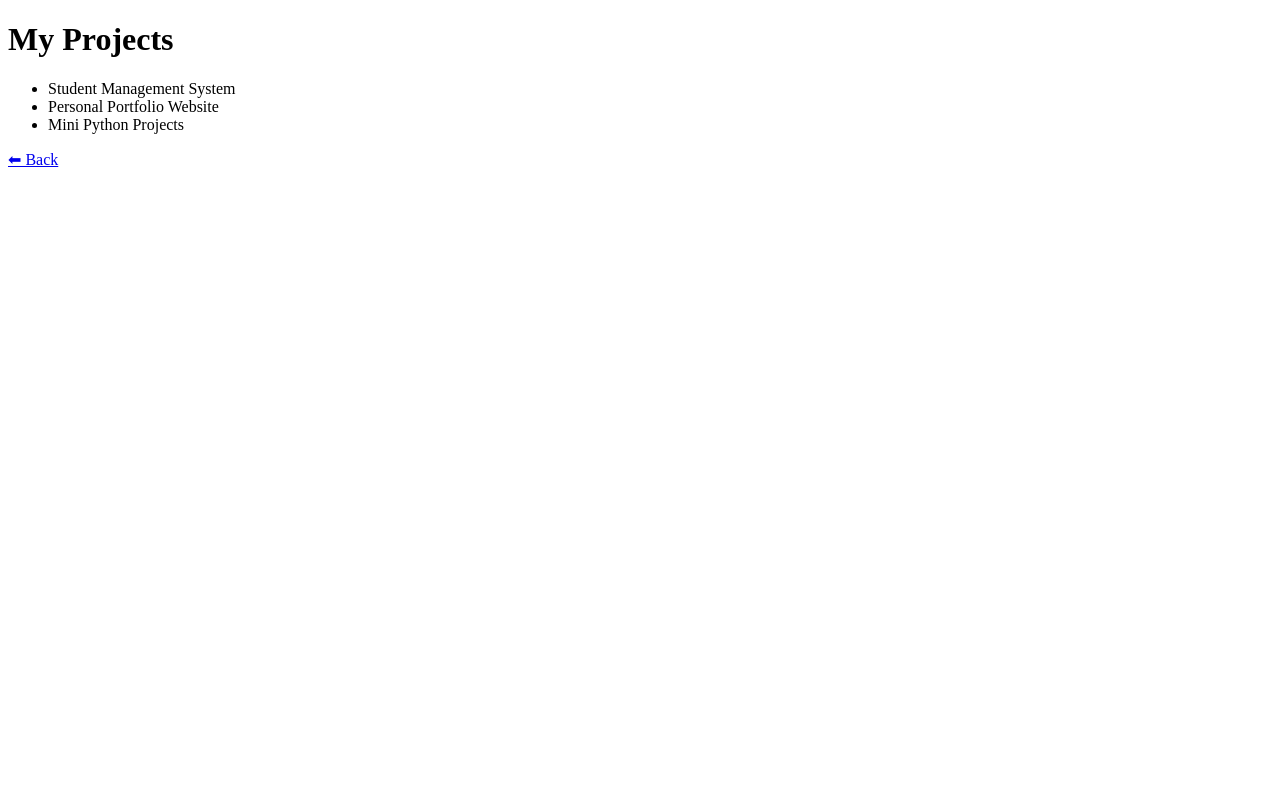
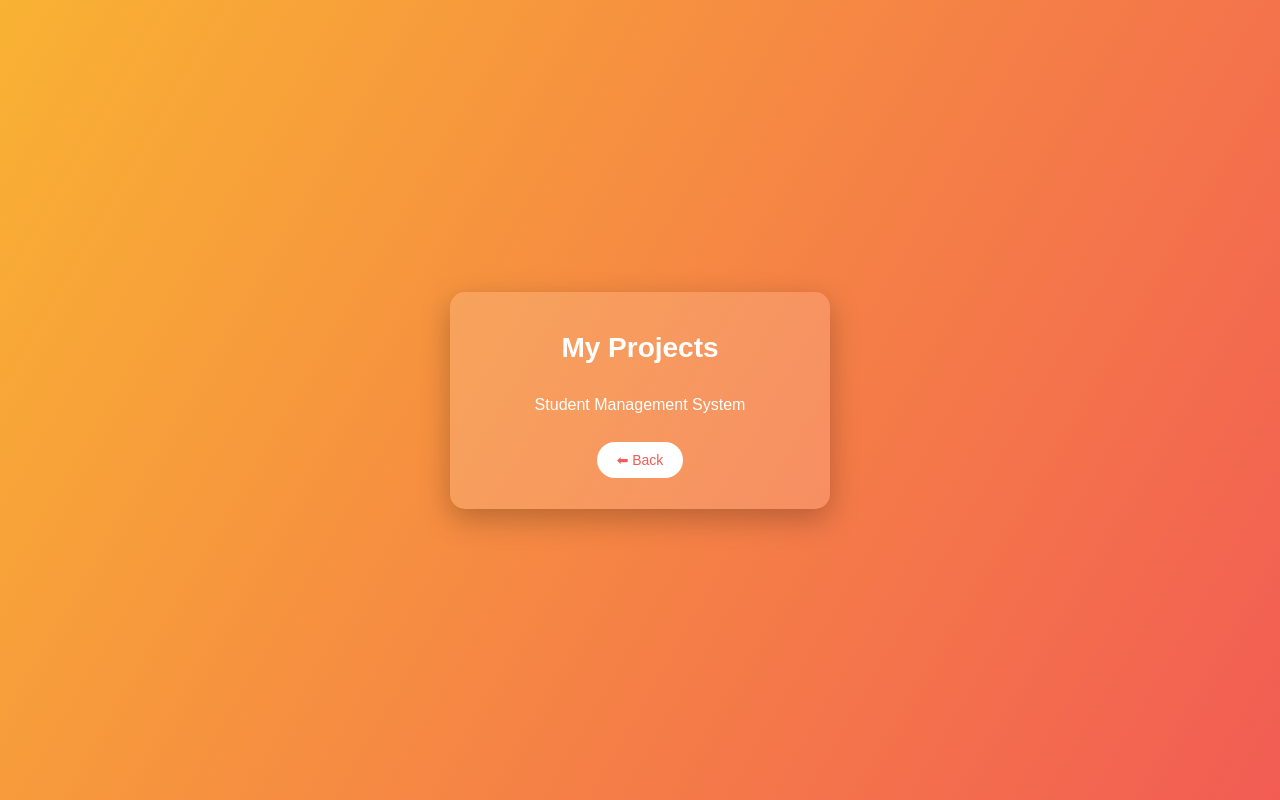
Before and after one commit to Yamoneoo-ymo/Yamone-Oo, a plain HTML site: page portfolio.html in a window 1280 px wide. Drawn offline with Linux system fonts and the light colour scheme.

Commit message:
Update portfolio.html

```diff
--- a/portfolio.html
+++ b/portfolio.html
@@ -1,16 +1,81 @@
+<!DOCTYPE html>
+<html lang="en">
+<head>
+    <meta charset="UTF-8">
+    <title>Portfolio</title>
 
-<!DOCTYPE html>
-<html>
-<head>
-    <title>Portfolio</title>
+    <style>
+        *{
+            margin:0;
+            padding:0;
+            box-sizing:border-box;
+            font-family:Arial, sans-serif;
+        }
+
+        body{
+            height:100vh;
+            background:linear-gradient(120deg,#f9b233,#f25c54);
+            display:flex;
+            justify-content:center;
+            align-items:center;
+        }
+
+        .card{
+            background:rgba(255,255,255,0.15);
+            padding:40px;
+            width:380px;
+            border-radius:15px;
+            text-align:center;
+            color:white;
+            box-shadow:0 10px 30px rgba(0,0,0,0.25);
+        }
+
+        h1{
+            margin-bottom:20px;
+            font-size:28px;
+        }
+
+        ul{
+            list-style:none;
+            margin-bottom:25px;
+        }
+
+        ul li{
+            font-size:16px;
+            padding:12px 0;
+            border-bottom:1px solid rgba(255,255,255,0.3);
+        }
+
+        ul li:last-child{
+            border-bottom:none;
+        }
+
+        a{
+            text-decoration:none;
+            background:white;
+            color:#f25c54;
+            padding:10px 20px;
+            border-radius:20px;
+            font-size:14px;
+            transition:0.3s;
+        }
+
+        a:hover{
+            background:#ffe0db;
+        }
+    </style>
 </head>
+
 <body>
-    <h1>My Projects</h1>
-    <ul>
-        <li>Student Management System</li>
-        <li>Personal Portfolio Website</li>
-        <li>Mini Python Projects</li>
-    </ul>
-    <a href="index.html">⬅ Back</a>
+
+    <div class="card">
+        <h1>My Projects</h1>
+        <ul>
+            <li>Student Management System</li>
+
+        </ul>
+        <a href="index.html">⬅ Back</a>
+    </div>
+
 </body>
 </html>
```
